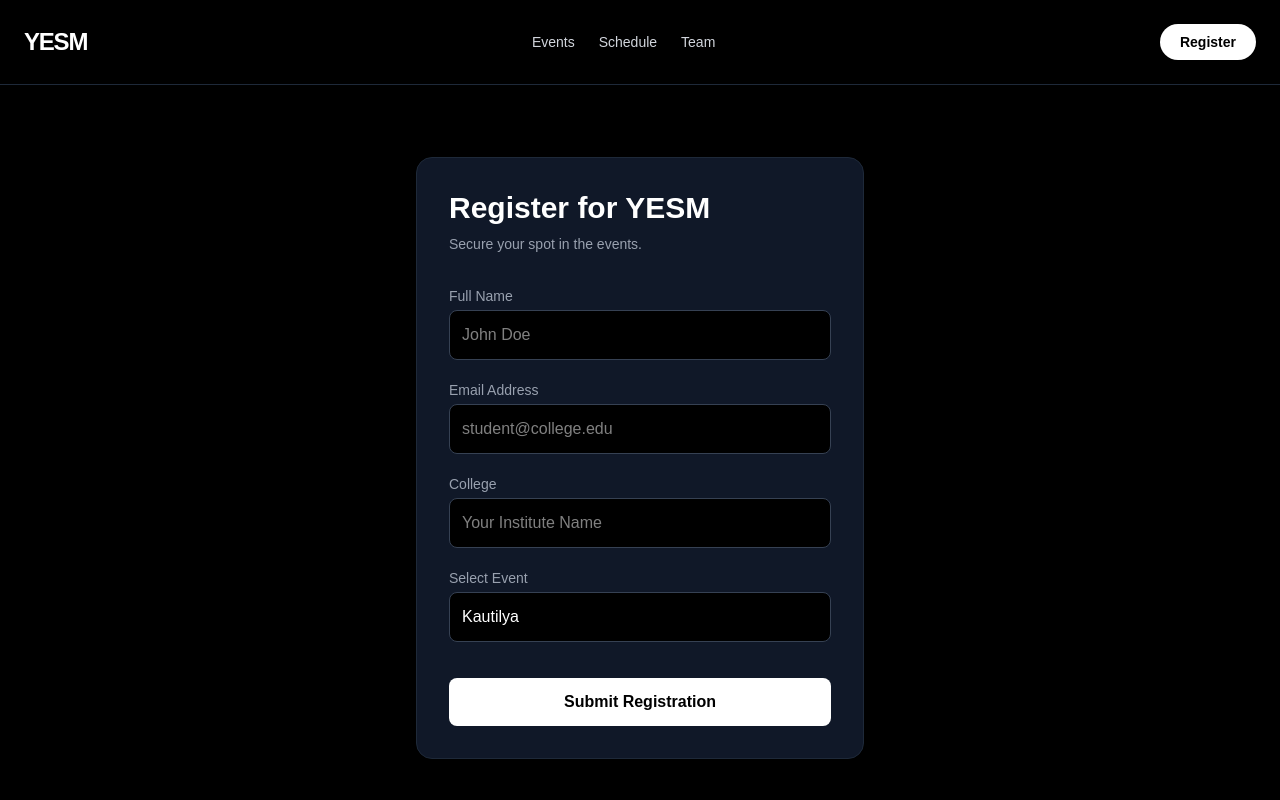
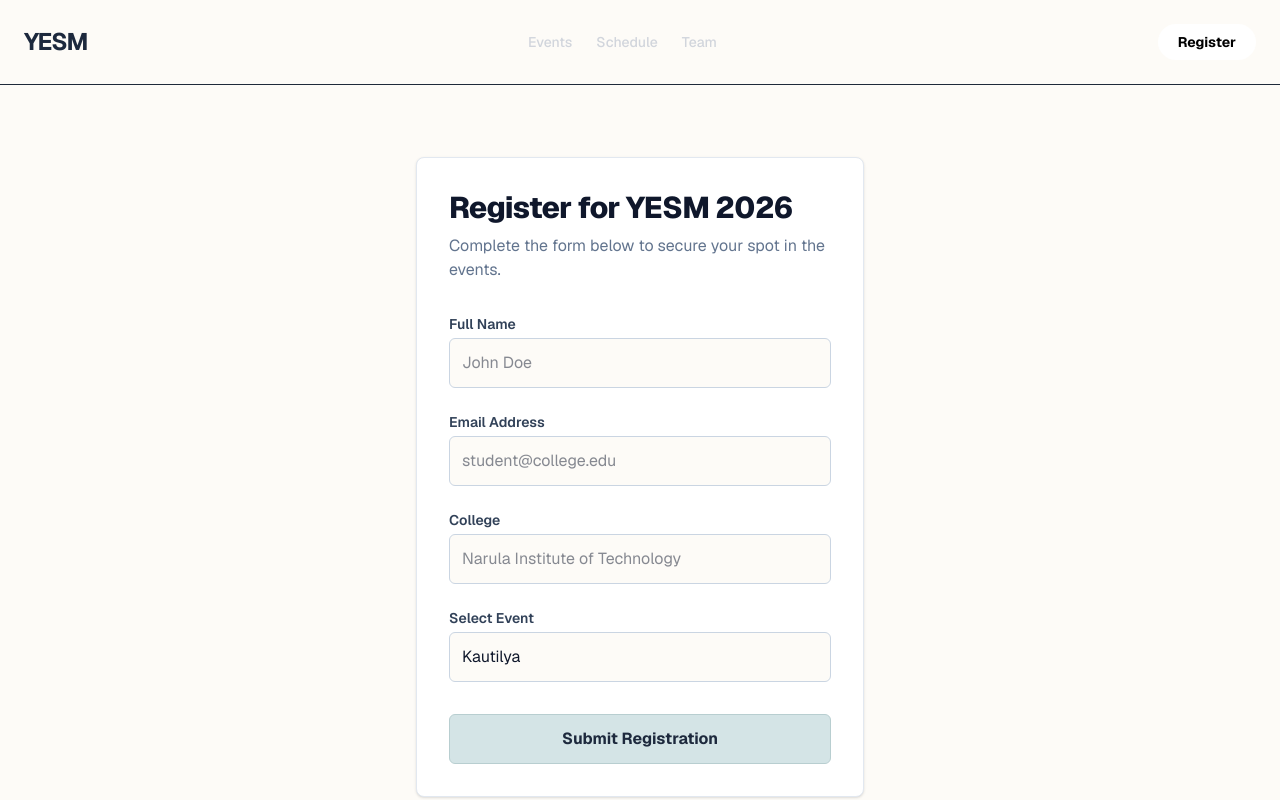
Before and after one commit to Sagniiiik/yesm-2026, a Next.js app: page /register in a window 1280 px wide. Shown: the top 800 px of the page. Built offline with nearby package versions, Linux system fonts and the light colour scheme.

Commit message:
Applied clean pastel styling and direct HTML form

```diff
--- a/app/register/page.tsx
+++ b/app/register/page.tsx
@@ -8,71 +8,64 @@
   const [submitted, setSubmitted] = useState(false);
 
   return (
-    <div className="min-h-screen bg-black text-white flex flex-col">
+    <div className="min-h-screen bg-[#FDFBF7] text-slate-800 flex flex-col font-sans">
       <Navbar />
 
       <main className="flex-1 flex items-center justify-center p-6 mt-12 mb-12">
-        <div className="w-full max-w-md bg-gray-900 border border-gray-800 rounded-2xl p-8">
-          <h1 className="text-3xl font-bold mb-2">Register for YESM</h1>
-          <p className="text-gray-400 mb-8 text-sm">Secure your spot in the events.</p>
+        <div className="w-full max-w-md bg-white border border-slate-200 shadow-sm rounded-lg p-8">
+          <h1 className="text-3xl font-extrabold tracking-tight text-slate-900 mb-2">Register for YESM 2026</h1>
+          <p className="text-slate-500 mb-8 text-base">Complete the form below to secure your spot in the events.</p>
 
           {submitted ? (
-            <div className="bg-green-900 border border-green-500 text-green-200 p-4 rounded-lg mb-6 text-center font-bold">
-              Successfully registered! Check your email for confirmation.
+            <div className="bg-[#E2F0CB] border border-[#C5D8A4] text-[#4A5D23] p-4 rounded-md mb-6 text-center font-medium">
+              Registration submitted successfully. Please check your inbox for confirmation.
             </div>
           ) : null}
 
-          {/* Hidden iframe to intercept the Google Forms redirect */}
-          <iframe name="hiddenConfirm" id="hiddenConfirm" style={{ display: "none" }}></iframe>
-
+          {/* Using the direct HTML POST so you can see Google's exact error message on submit */}
           <form
             action="https://docs.google.com/forms/d/e/1FAIpQLSfst03o2f47K_-5Dvh69l6E3vjtZjEg4HsBdFosRk3OI22nsg/formResponse"
             method="POST"
-            target="hiddenConfirm"
-            onSubmit={() => {
-              // Show success message immediately on click
-              setSubmitted(true);
-            }}
-            className={submitted ? "hidden" : "flex flex-col gap-5"}
+            className="flex flex-col gap-6"
           >
             <div>
-              <label className="block text-sm font-medium text-gray-400 mb-1">Full Name</label>
+              <label className="block text-sm font-semibold text-slate-700 mb-1">Full Name</label>
               <input
                 type="text"
                 name="entry.281254158"
                 required
-                className="w-full bg-black border border-gray-700 rounded-lg p-3 text-white focus:outline-none focus:border-white transition-colors"
+                className="w-full bg-[#FDFBF7] border border-slate-300 rounded-md p-3 text-slate-900 focus:outline-none focus:border-[#AEC8CA] focus:ring-1 focus:ring-[#AEC8CA] transition-colors"
                 placeholder="John Doe"
               />
             </div>
 
             <div>
-              <label className="block text-sm font-medium text-gray-400 mb-1">Email Address</label>
+              <label className="block text-sm font-semibold text-slate-700 mb-1">Email Address</label>
               <input
                 type="email"
                 name="entry.954768459"
                 required
-                className="w-full bg-black border border-gray-700 rounded-lg p-3 text-white focus:outline-none focus:border-white transition-colors"
+                className="w-full bg-[#FDFBF7] border border-slate-300 rounded-md p-3 text-slate-900 focus:outline-none focus:border-[#AEC8CA] focus:ring-1 focus:ring-[#AEC8CA] transition-colors"
                 placeholder="student@college.edu"
               />
             </div>
 
             <div>
-              <label className="block text-sm font-medium text-gray-400 mb-1">College</label>
+              <label className="block text-sm font-semibold text-slate-700 mb-1">College</label>
               <input
                 type="text"
                 name="entry.463104863"
                 required
-                className="w-full bg-black border border-gray-700 rounded-lg p-3 text-white focus:outline-none focus:border-white transition-colors"
-                placeholder="Your Institute Name"
+                className="w-full bg-[#FDFBF7] border border-slate-300 rounded-md p-3 text-slate-900 focus:outline-none focus:border-[#AEC8CA] focus:ring-1 focus:ring-[#AEC8CA] transition-colors"
+                placeholder="Narula Institute of Technology"
               />
             </div>
 
             <div>
-              <label className="block text-sm font-medium text-gray-400 mb-1">Select Event</label>
+              <label className="block text-sm font-semibold text-slate-700 mb-1">Select Event</label>
               <select
                 name="entry.1266878257"
-                className="w-full bg-black border border-gray-700 rounded-lg p-3 text-white focus:outline-none focus:border-white transition-colors appearance-none"
+                className="w-full bg-[#FDFBF7] border border-slate-300 rounded-md p-3 text-slate-900 focus:outline-none focus:border-[#AEC8CA] focus:ring-1 focus:ring-[#AEC8CA] transition-colors appearance-none"
               >
                 <option value="Kautilya">Kautilya</option>
                 <option value="Colloquium">Colloquium</option>
@@ -83,7 +76,7 @@
 
             <button
               type="submit"
-              className="w-full bg-white text-black font-bold py-3 rounded-lg mt-4 hover:bg-gray-200 transition-colors"
+              className="w-full bg-[#D4E4E6] text-slate-800 font-bold py-3 rounded-md mt-2 hover:bg-[#C2D6D8] transition-colors border border-[#B8CED0]"
             >
               Submit Registration
             </button>
```
